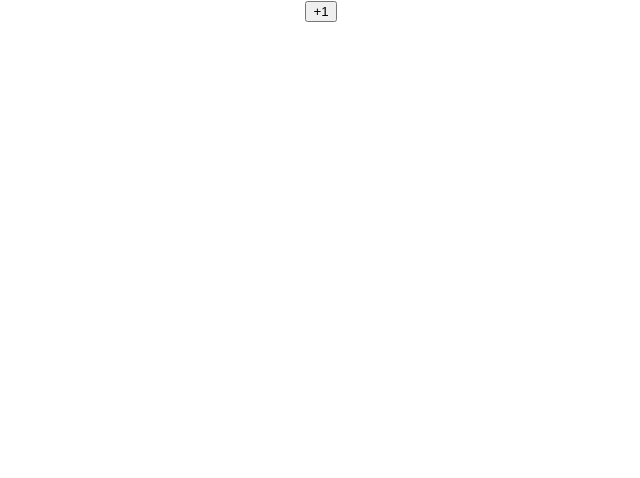
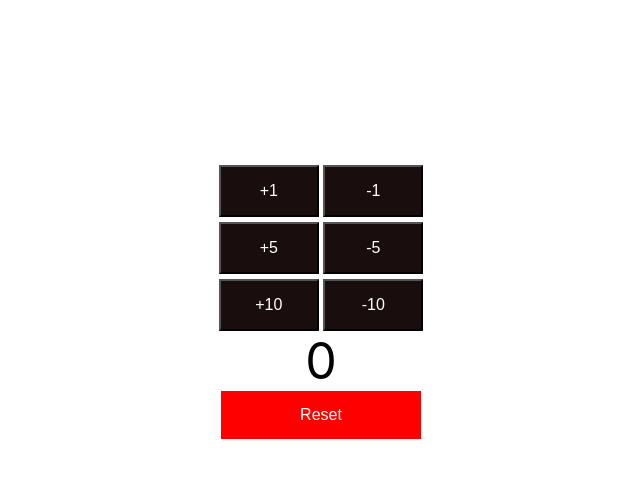
Before and after one commit to fahim25/react-with-springboot-todo-app, a React (Create React App) app: page / in a window 1280 px wide. Shown: the top 478 px of the page, without its empty margins (319-959 px from the left). Built offline with nearby package versions, Linux system fonts and the light colour scheme.

Commit message:
counter updated

```diff
--- a/src/App.js
+++ b/src/App.js
@@ -1,5 +1,7 @@
 import './App.css';
-import Counter from './components/counter/counter';
+import Counter from './components/counter/Counter';
+
+
 
 function App() {
   return (
--- /dev/null
+++ b/src/components/counter/Counter.css
@@ -0,0 +1,25 @@
+button, .reset{
+    background-color: rgb(26, 13, 13);
+    font-size: 1rem;
+    padding: 15px 30px;
+    color: white;
+    width: 100px;
+}
+
+.count{
+    font-size: 50px;
+    padding: 15px 30px;
+}
+
+.reset{
+    background-color: red;
+    width: 200px;
+    border: none;
+}
+
+.mt-10{
+    margin-top: 10rem;;
+}
+.mt-1{
+    margin-top: 5px;
+}
--- a/src/components/counter/Counter.js
+++ b/src/components/counter/Counter.js
@@ -1,10 +1,114 @@
-import React from 'react'
+import React, { Component  } from 'react'
+import PropTypes  from 'prop-types';
+import './Counter.css'
 
-export default function
-() {
-  return (
-    <div className='counter'>
-        <button>+1</button>
-    </div>
-  )
+
+class Counter extends Component{
+
+    constructor(){
+        super();
+        this.state = {
+            counter : 0
+        }
+
+    };
+
+    render(){
+        return (
+            <div className="counter mt-10">
+              <CounterButton by={1} incermentMethod={this.incerment} decermentMethod={this.decerment} />
+              <CounterButton by={5} incermentMethod={this.incerment} decermentMethod={this.decerment}/>
+              <CounterButton by={10} incermentMethod={this.incerment} decermentMethod={this.decerment}/>
+               <span className='count'>{this.state.counter}</span>
+               <div>
+                    <button className='reset' onClick={this.reset}>Reset</button>
+               </div>
+            </div>
+        );
+    }
+
+    reset = () =>{
+        this.setState({
+            counter: 0
+        });
+    }
+
+
+    incerment = (by) =>{
+        // console.log(`Incerment by - ${by}`);
+        this.setState({
+            counter: this.state.counter + by,
+            // secondCounter: this.state.secondCounter + 1
+        });
+
+    }
+
+    decerment = (by) =>{
+        this.setState({
+            counter: this.state.counter - by,
+            // secondCounter: this.state.secondCounter + 1
+        });
+
+    }
+
+
+
+
 }
+
+
+class CounterButton extends Component {
+
+    constructor(){
+        super();
+        this.state = {
+            counter : 0,
+            // secondCounter: 100
+        }
+
+        this.incerment = this.incerment.bind(this);
+        this.decerment = this.decerment.bind(this);
+
+    };
+
+  render = (props) =>{
+        return (
+            <div className='counter'>
+                <button onClick={this.incerment}>+{this.props.by}</button>
+                <span> </span>
+                <button className='mt-1' onClick={this.decerment}>-{this.props.by}</button>
+                {/* <span className='count'>{this.state.secondCounter}</span> */}
+            </div>
+        )
+    }
+
+    incerment = () =>{
+        this.setState({
+            counter: this.state.counter + this.props.by,
+            // secondCounter: this.state.secondCounter + 1
+        });
+        this.props.incermentMethod(this.props.by)
+    }
+
+    decerment = () =>{
+        this.setState({
+            counter: this.state.counter - this.props.by,
+            // secondCounter: this.state.secondCounter + 1
+        });
+        this.props.decermentMethod(this.props.by)
+    }
+
+}
+
+
+CounterButton.defaultProps={
+    by : 1
+}
+
+CounterButton.propTypes = {
+    by : PropTypes.number
+}
+
+
+
+export default Counter
```
Also changed, not shown: 1 other file (tests, documents, lock files or other folders).
